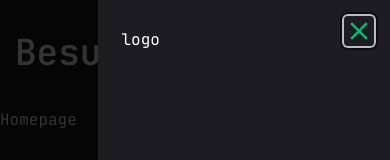
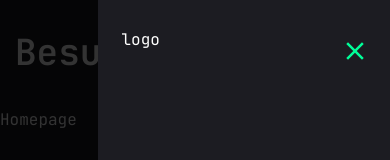
Before and after one commit to Besufekad-HAZ/My-Portfolio-Next, a Next.js app: page / in a window 390 px wide. Both pictures are taken after a click on the button 359 px from the left and 52 px from the top of the page. Shown: the top 160 px of the page. Built offline with nearby package versions, Linux system fonts and the light colour scheme.

Commit message:
Style the mobile nav and fix the close botton

```diff
--- a/components/ui/sheet.tsx
+++ b/components/ui/sheet.tsx
@@ -64,7 +64,7 @@ const SheetContent = React.forwardRef<
       {...props}
     >
       {children}
-      <SheetPrimitive.Close className="absolute right-4 top-4 rounded-sm opacity-70 ring-offset-white transition-opacity hover:opacity-100 focus:outline-none focus:ring-2 focus:ring-slate-950 focus:ring-offset-2 disabled:pointer-events-none data-[state=open]:bg-slate-100 dark:ring-offset-slate-950 dark:focus:ring-slate-300 dark:data-[state=open]:bg-slate-800">
+      <SheetPrimitive.Close className="absolute right-5 top-9 transition-opacity outline-none">
         <IoMdClose className="text-3xl text-accent" />
         <span className="sr-only">Close</span>
       </SheetPrimitive.Close>
```
